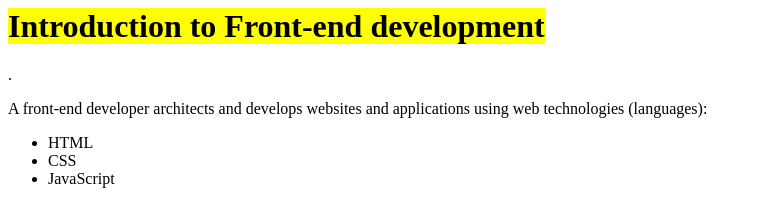
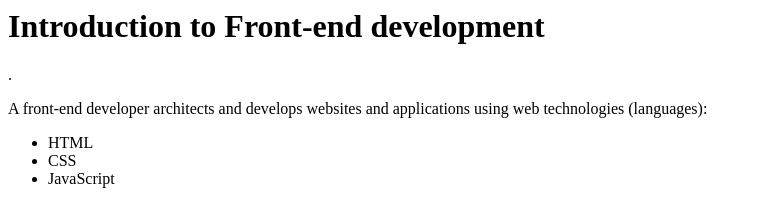
Before and after one commit to oli2012/front-end-development, a plain HTML site: page index.html in a window 1280 px wide. Shown: the whole page, without its empty margins (0-757 px from the left). Drawn offline with Linux system fonts and the light colour scheme.

Commit message:
Initial Commit

```diff
--- a/index.html
+++ b/index.html
@@ -1,4 +1,4 @@
-<h1><mark>Introduction to Front-end development</mark></h1>.
+<h1>Introduction to Front-end development</h1>.
 <p>A front-end developer architects and develops websites and applications using web technologies (languages):</p>
 <ul>
 <li>HTML</li>
```
